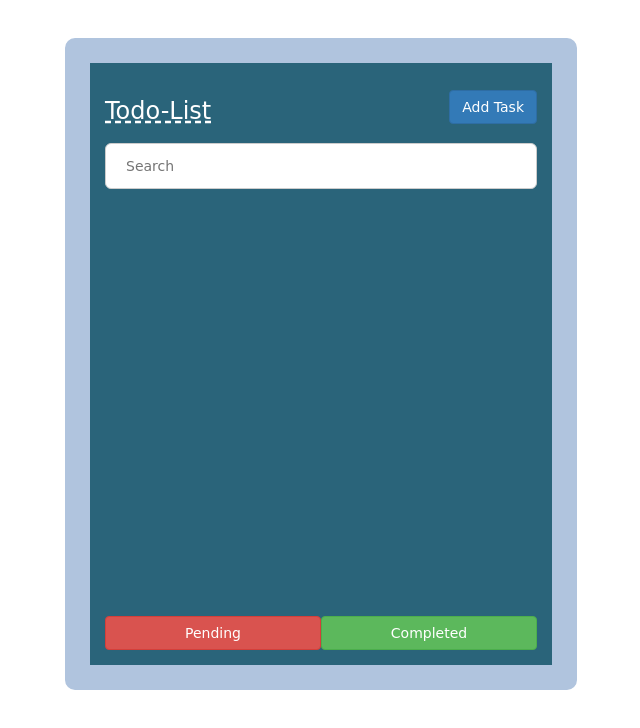
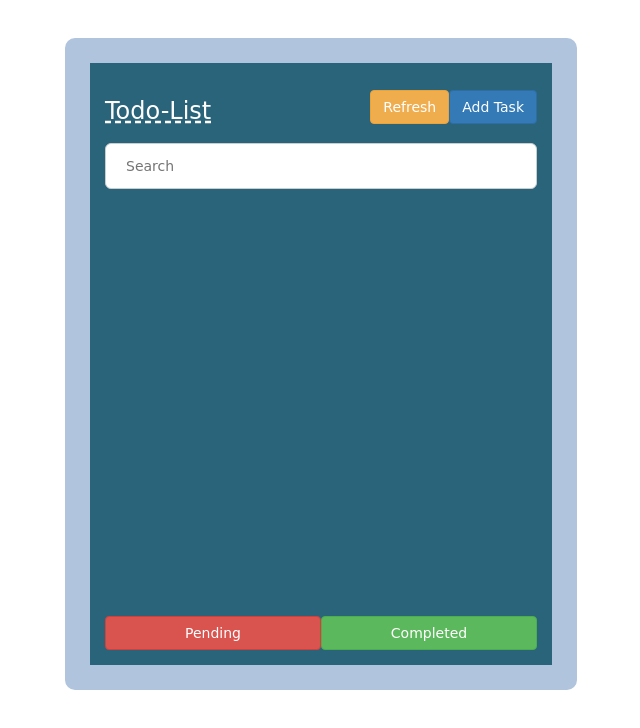
Before and after one commit to codesynigence/todolist-server, a plain HTML site: page todo.html in a window 1280 px wide. Shown: the whole page, without its empty margins (319-959 px from the left). Drawn offline with nearby package versions, Linux system fonts and the light colour scheme; some packages are replaced by stand-ins of ours; no server answers; a script that the page names is missing.

Commit message:
Added Refresh Status
Refresh button

```diff
--- a/css/todo.css
+++ b/css/todo.css
@@ -18,6 +18,11 @@
 .flex-container>div {
     float: left;
     padding: 15px;
+}
+
+#refresh {
+    float: right;
+    margin-left: auto;
 }
 
 input[type=search],
--- a/todo.html
+++ b/todo.html
@@ -22,7 +22,7 @@
 <body>
     <div class="flex-container">
         <div class="list">
-            <div class="item"> <span><h3> Todo-List</h3></span> <button type="button" class="btn btn-primary" id="addtask">Add Task</button> </div>
+            <div class="item"> <span><h3> Todo-List</h3></span> <button type="button" class="btn btn-warning" id="refresh" onclick="getData()">Refresh</button><button type="button" class="btn btn-primary" id="addtask">Add Task</button> </div>
             <input type="search" name="task" onkeyup="searchfunc()" placeholder="Search" id="myInput" />
 
             <ul id="demo"></ul>
```
